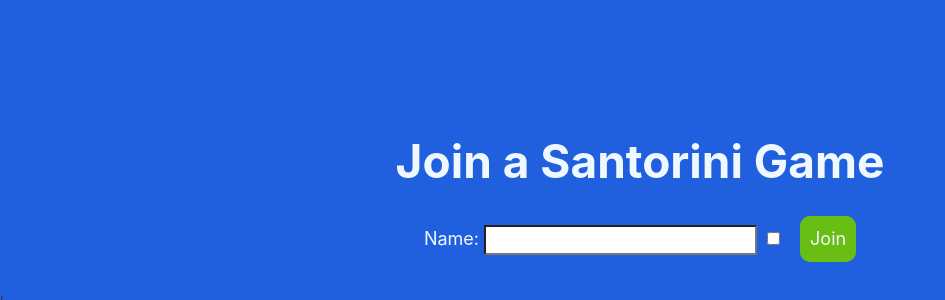
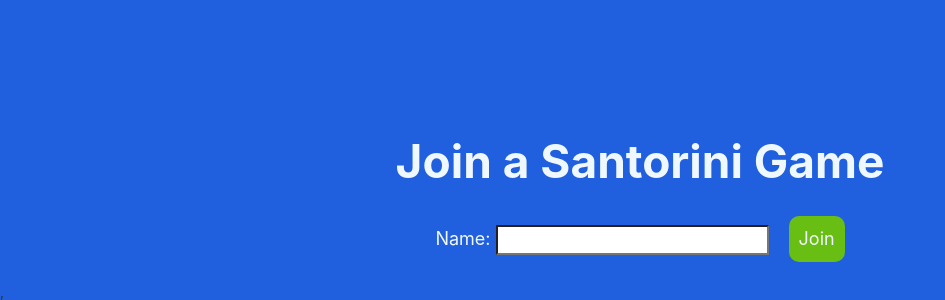
Before and after one commit to arkmenos/santorini-app, a React (Vite) app: page /1 in a window 1280 px wide. Shown: the part 146-446 px from the top of the page, without its empty margins (0-945 px from the left). Built offline with nearby package versions, Linux system fonts and the light colour scheme; no server answers.

Commit message:
Removed spectator checkbox (#6)

```diff
--- a/src/components/home/Home.tsx
+++ b/src/components/home/Home.tsx
@@ -12,7 +12,7 @@
     const [roomId, setRoomId] = useState("")
     const [, setErrorMsg] = useState("")
     const [playerInfo, setPlayerInfo] = useState<PlayerInfo | null>(null)
-    const [isSpectator, setIsSpectator] = useState<boolean>(false)
+    // const [isSpectator, setIsSpectator] = useState<boolean>(false)
     const [join, setJoin] = useState<boolean>(false)
     const [start, setStart] = useState(false)
     const [playerCount, setPlayerCount] = useState(1)
@@ -44,7 +44,6 @@
                 roomId: rmId,
                 type: "X"
             })
-
         }
     }
 
@@ -56,10 +55,9 @@
             setPlayerInfo({
                 name: name,
                 roomId: roomId,
-                type: isSpectator ? "S" : undefined
+                type: undefined
             })
         }
-
     }
 
     useEffect(() => {
@@ -87,8 +85,8 @@
                     <label className="name-lbl">Name: </label>
                     <input className="name-input" type="text"  defaultValue={name}
                             onChange={(e)=>setName(e.target.value)}/>
-                    <input className="spectator-box" type="checkbox"  defaultChecked={isSpectator}
-                        title="Join  Room as a spectator" onChange={(e) => setIsSpectator(e.target.checked)} />
+                    {/* <input className="spectator-box" type="checkbox"  defaultChecked={isSpectator}
+                        title="Join  Room as a spectator" onChange={(e) => setIsSpectator(e.target.checked)} /> */}
                     <button className="join-btn" onClick={()=>onJoin()}>Join</button>
                 </div>
             )
```
